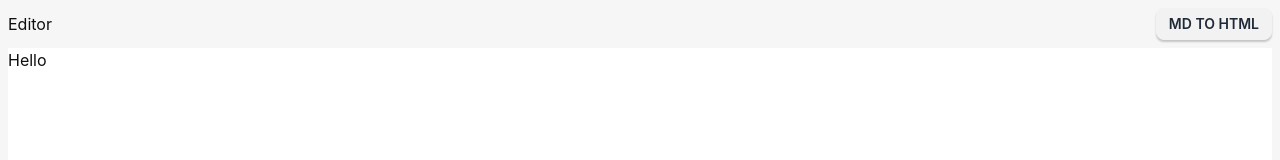
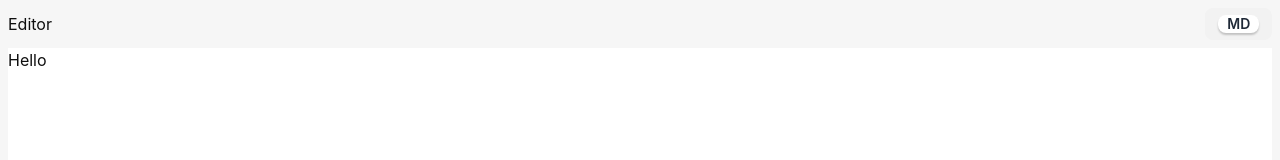
Before and after one commit to bliscosque/RustCompetenceDevelopment, a React (Vite) app in the folder 2-tauri/notes/: page / in a window 1280 px wide. Shown: the top 160 px of the page. Built offline with nearby package versions, Linux system fonts and the light colour scheme.

Commit message:
adding typography from tailwindcss

```diff
--- a/2-tauri/notes/package.json
+++ b/2-tauri/notes/package.json
@@ -15,6 +15,7 @@
     "react-dom": "^18.2.0"
   },
   "devDependencies": {
+    "@tailwindcss/typography": "^0.5.10",
     "@tauri-apps/cli": "^1.5.0",
     "@vitejs/plugin-react": "^4.0.3",
     "autoprefixer": "^10.4.16",
--- a/2-tauri/notes/src/App.jsx
+++ b/2-tauri/notes/src/App.jsx
@@ -5,10 +5,15 @@ import "./App.css";
 function App() {
 
   const [note,setNote] = useState("Hello");
+  const [isRendered,setRender] = useState(false);
+  const [markdownHTML, setMarkdownHTML] = useState("");
 
-  async function rederMarkdown() {
-    const response=await invoke("convert_markdown",{text: note});
-    console.log(response);
+  async function renderMarkdown() {
+    if (!isRendered) {
+      const response=await invoke("convert_markdown",{text: note});
+      setMarkdownHTML({__html:response});
+    }
+    setRender(!isRendered);
   }
 
   return (
@@ -17,10 +22,18 @@ function App() {
       <div className="flex justify-between items-center pb-2">
         <p>Editor</p>
         <div className="join">
-          <button className="btn btn-sm join-item" onClick={async () => {await rederMarkdown()}}>MD to HTML</button>
+          <label className="btn btn-sm join-item swap">
+            <input onChange={async () => {await renderMarkdown()}} type="checkbox"></input>
+            <div className="swap-on">HTML</div>
+            <div className="swap-off">MD</div>
+          </label>
         </div>
       </div>
+      {isRendered?
+      <div className="prose" dangerouslySetInnerHTML={markdownHTML}></div>
+      :
       <textarea value={note} onChange={e => {setNote(e.target.value)}} className="w-full" rows={20} />
+      }
       <p>{note}</p>
     </div>
   );
--- a/2-tauri/notes/tailwind.config.js
+++ b/2-tauri/notes/tailwind.config.js
@@ -4,5 +4,8 @@ export default {
   theme: {
     extend: {},
   },
-  plugins: [require("daisyui")],
+  plugins: [
+    require("daisyui"),
+    require('@tailwindcss/typography'),
+  ],
 }
```
Also changed, not shown: 1 other file (tests, documents, lock files or other folders).
